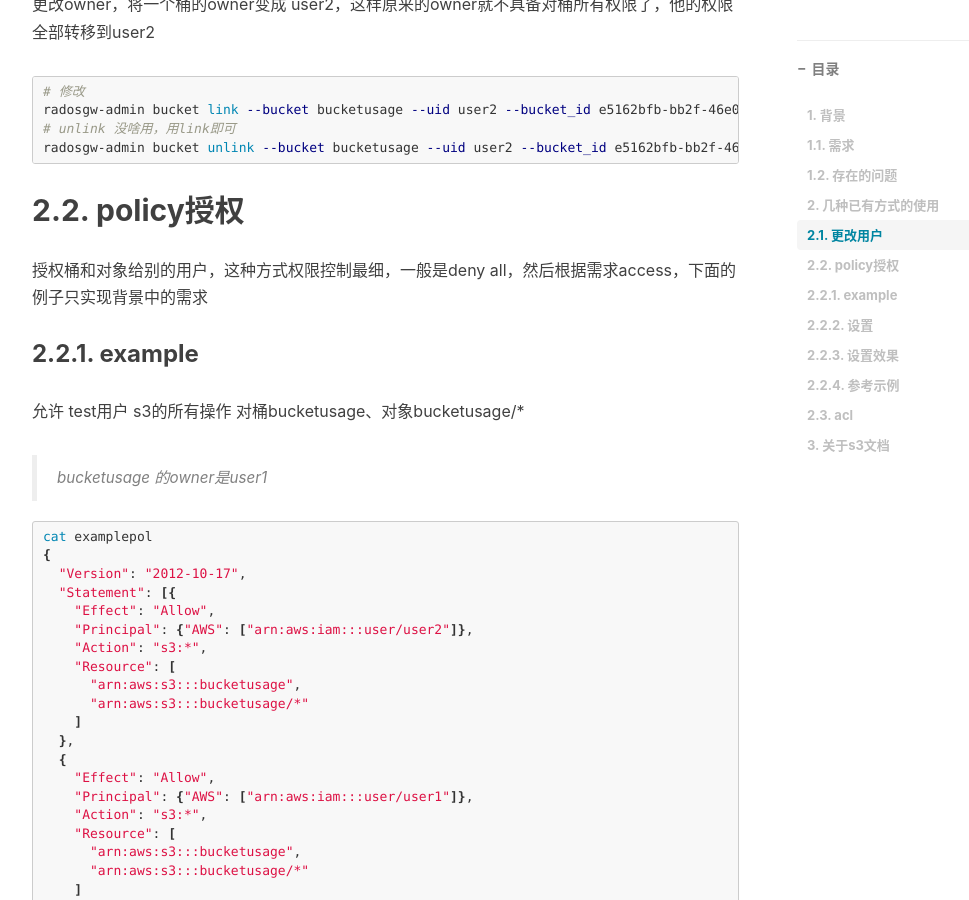
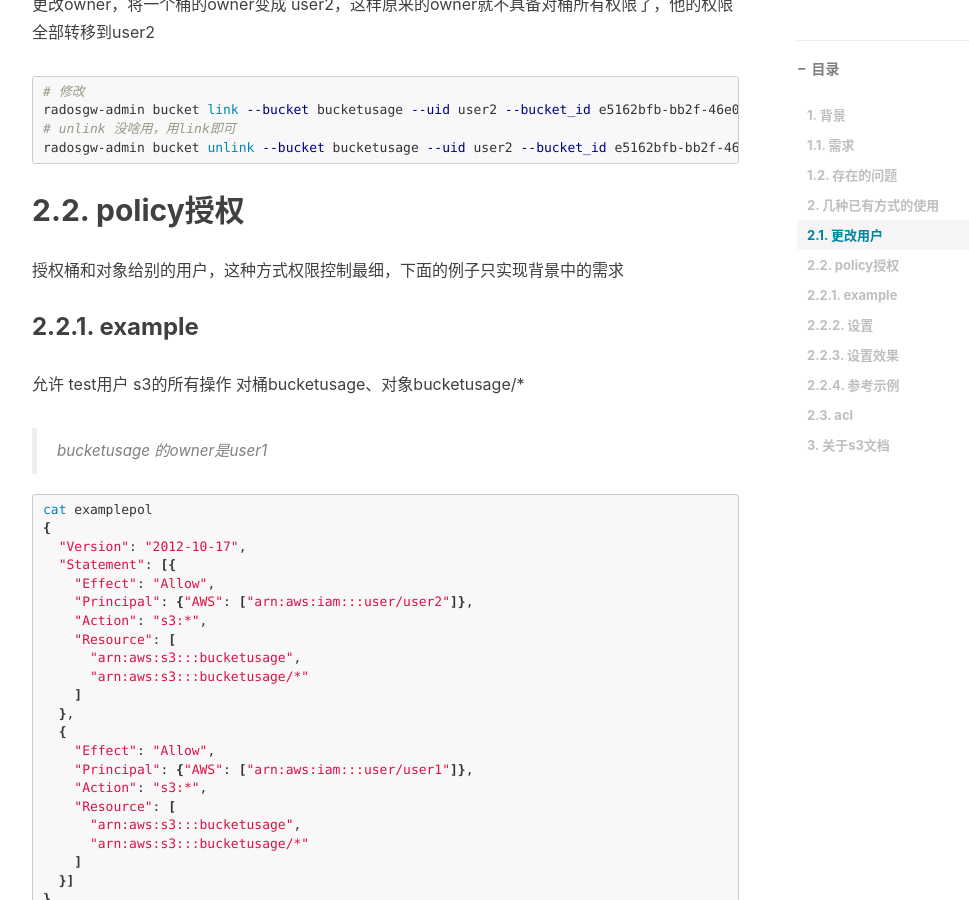
Before and after one commit to elrondwong/elrond.wang, a Jekyll site: the page built from _posts/2022-01-20-S3权限控制.md, in a window 1280 px wide and 900 px high, scrolled down 1467 px. Shown: the whole window, without its empty margins (233-1202 px from the left). Built offline with Jekyll 4.4.1, drawn with Linux system fonts in a browser that asks for light colours; comment, search, counter and statistics services are not loaded.

Commit message:
fix the policy

```diff
--- a/_posts/2022-01-20-S3权限控制.md
+++ b/_posts/2022-01-20-S3权限控制.md
@@ -54,7 +54,7 @@ radosgw-admin bucket unlink --bucket bucketusage --uid user2 --bucket_id e5162bf
 
 ## 2.2. policy授权
 
-授权桶和对象给别的用户，这种方式权限控制最细，一般是deny all，然后根据需求access，下面的例子只实现背景中的需求
+授权桶和对象给别的用户，这种方式权限控制最细，下面的例子只实现背景中的需求
 
 ### 2.2.1. example
 
```
